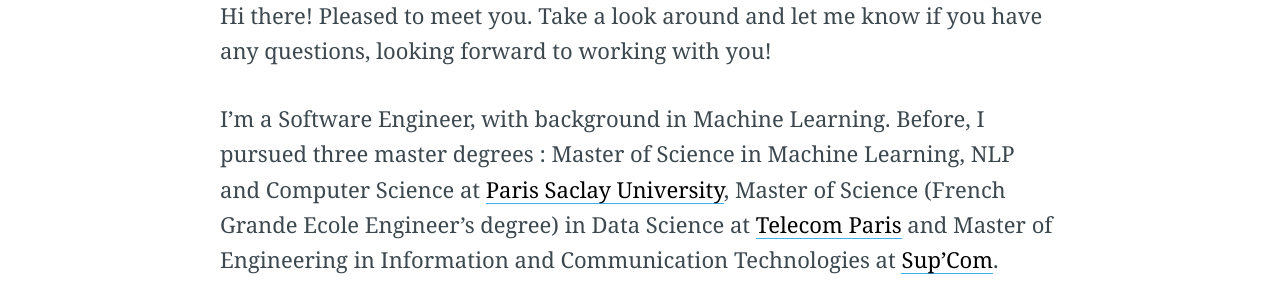
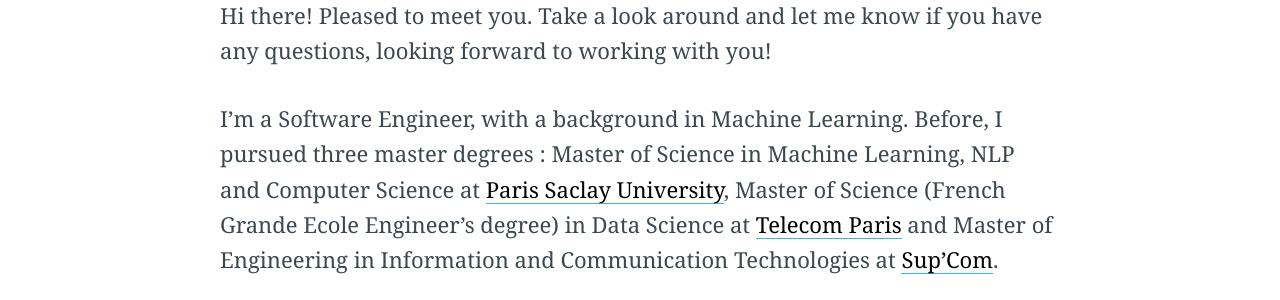
Before and after one commit to tayciryahmed/tayciryahmed.github.io, a Jekyll site: the page built from about/index.md, in a window 1280 px wide. Shown: the part 239-539 px from the top of the page. Built offline with Jekyll 4.4.1, drawn with Linux system fonts in a browser that asks for light colours; nearby versions of some CDN libraries; comment, search, counter and statistics services are not loaded.

```diff
--- a/about/index.md
+++ b/about/index.md
@@ -10,7 +10,7 @@ subclass: 'post page'
 
 Hi there! Pleased to meet you. Take a look around and let me know if you have any questions, looking forward to working with you!
 
-I'm a Software Engineer, with background in Machine Learning. Before, I pursued three master degrees : Master of Science in Machine Learning, NLP and Computer Science at [Paris Saclay University](https://www.universite-paris-saclay.fr/en), Master of Science (French Grande Ecole Engineer's degree) in Data Science at [Telecom Paris](https://www.telecom-paris.fr/en/home) and Master of Engineering in Information and Communication Technologies at [Sup'Com](http://www.supcom.mincom.tn/Fr/accueil_46_3).
+I'm a Software Engineer, with a background in Machine Learning. Before, I pursued three master degrees : Master of Science in Machine Learning, NLP and Computer Science at [Paris Saclay University](https://www.universite-paris-saclay.fr/en), Master of Science (French Grande Ecole Engineer's degree) in Data Science at [Telecom Paris](https://www.telecom-paris.fr/en/home) and Master of Engineering in Information and Communication Technologies at [Sup'Com](http://www.supcom.mincom.tn/Fr/accueil_46_3).
 
 During my studies, I have interned at IBM France Lab, IBM MENA, BNP Paribas and Renault. I was also selected to participate in [Huawei Seeds for the Future](https://huawei.eu/what-we-do/seeds-future) Program, where I studied Chinese in Beijing Language and Culture University and was trained in Huawei Labs.
 
```
